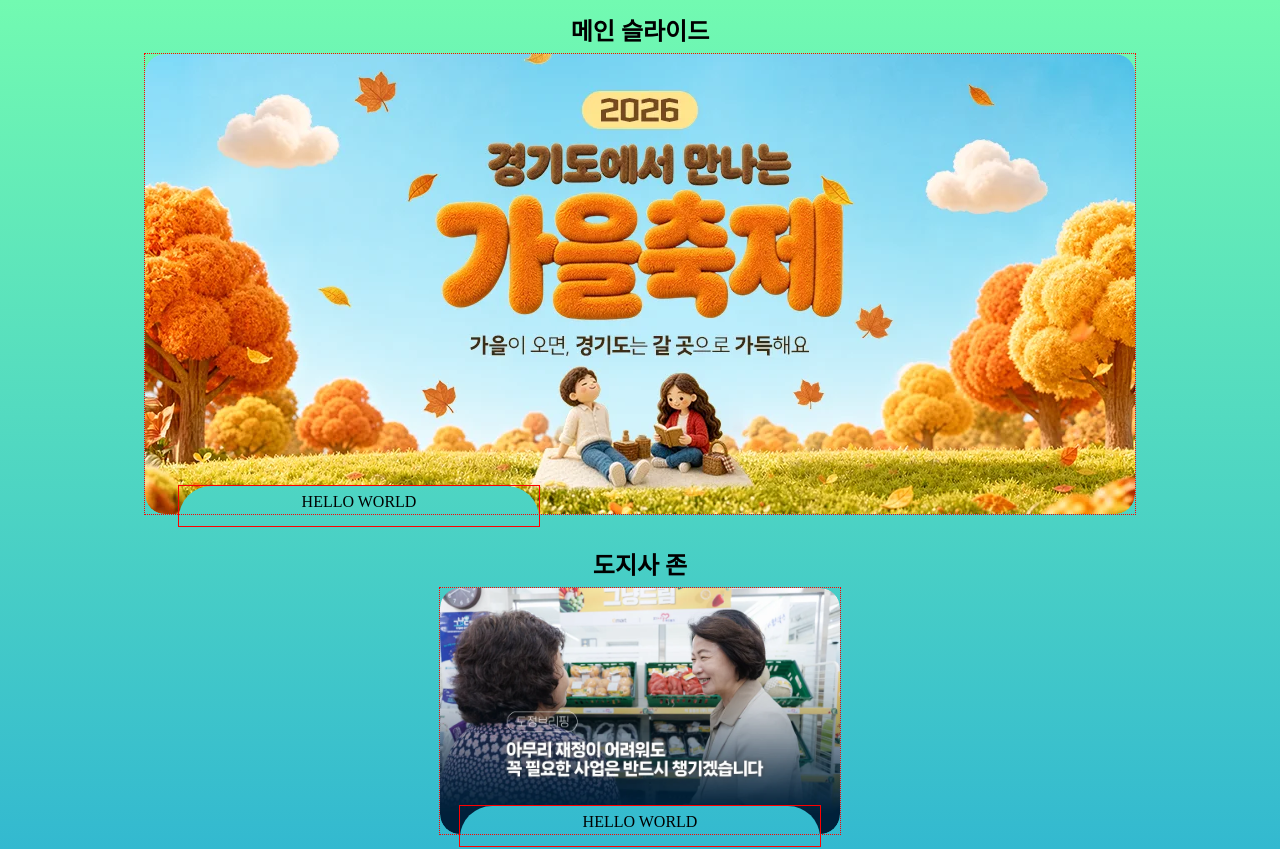
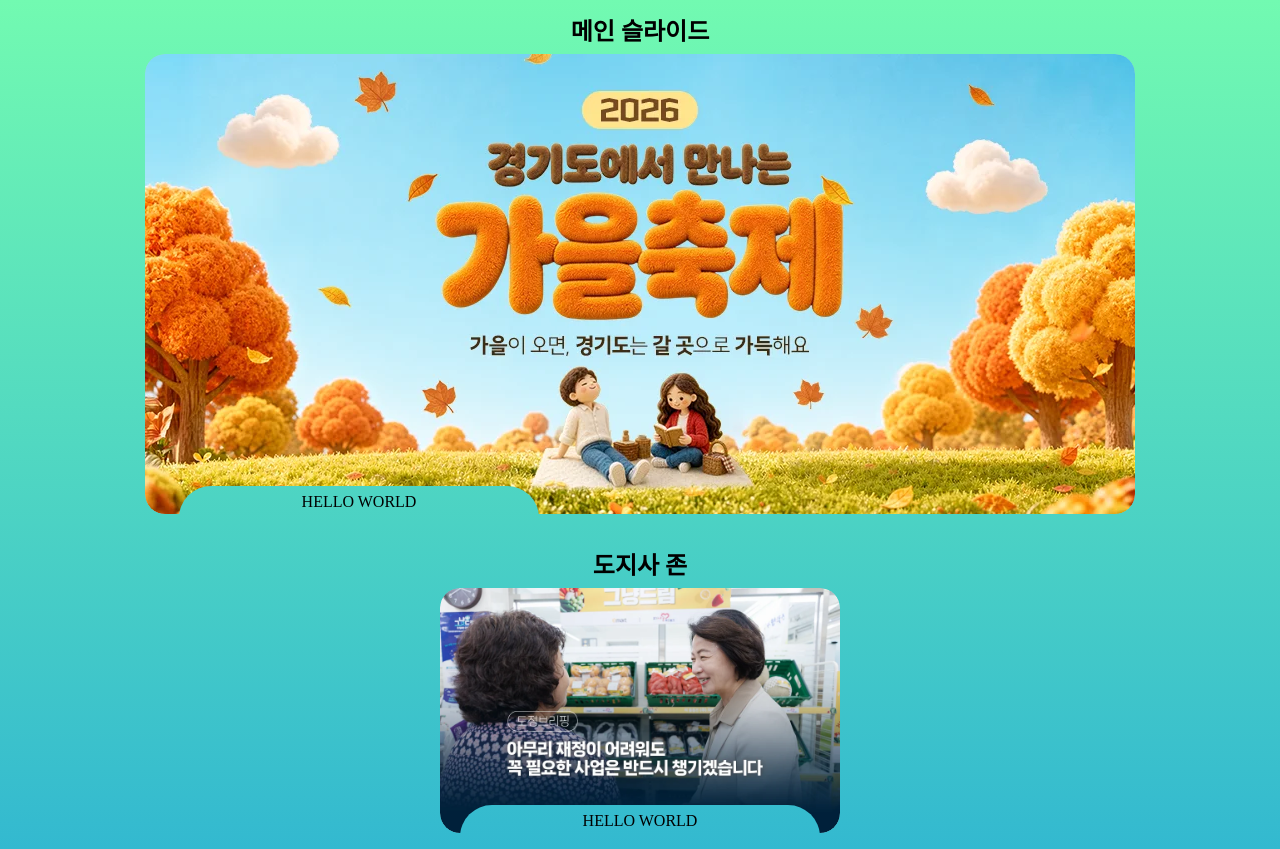
Before and after one commit to OhIkmyeong/tempreadme_public, a plain HTML site: page _svgmask/demo/index.html in a window 1280 px wide. Shown: the top 849 px of the page. Drawn offline with Linux system fonts and the light colour scheme.

Commit message:
2026-10-06

```diff
--- a/_svgmask/demo/style.css
+++ b/_svgmask/demo/style.css
@@ -28,7 +28,7 @@ h1 {
 /* ====================================== */
 /* 박스 */
 .box {
-    outline: 1px dotted red;
+    /* outline: 1px dotted red; */
     --_left: 34px;
     --_hei: 40px;
     --_wid-btns-max: 360px;
@@ -48,7 +48,7 @@ h1 {
 
 .box.djs {
     max-width: 400px;
-    aspect-ratio: 670 / 412;
+    aspect-ratio: 400 / 245;
 }
 
 .box.popup {
@@ -58,7 +58,7 @@ h1 {
 
 @media all and (max-width:990px) {
     .box {
-        --_wid-btns-max: 300px;
+        --_wid-btns-max: 320px;
         --_bottom: calc(100% + clamp(34px, 4vw, 36px));
     }
 
@@ -93,6 +93,7 @@ h1 {
     width: 100%;
     height: 100%;
     overflow: hidden;
+    background:#ccc;
     border-radius: clamp(14px, 3.2vw, 20px);
     /* 마스킹 */
     /* 마스크 반복 */
@@ -100,10 +101,10 @@ h1 {
     /* 마스크 이미지 */
     -webkit-mask-image:
         linear-gradient(#000 0 0),
-        url("./../sample/mask.svg");
+        url("./mask.svg");
     mask-image:
         linear-gradient(#000 0 0),
-        url("./../sample/mask.svg");
+        url("./mask.svg");
     /* 빼기모드 */
     -webkit-mask-composite: xor;
     mask-composite: exclude;
@@ -217,7 +218,7 @@ h1 {
 /* ================================ */
 /* [버튼 영역] */
 .btns {
-    outline: 1px solid red;
+    /* outline: 1px solid red; */
     display: flex;
     flex-flow: row nowrap;
     justify-content: center;
```
Also changed, not shown: _svgmask/demo/mask.svg (added).
